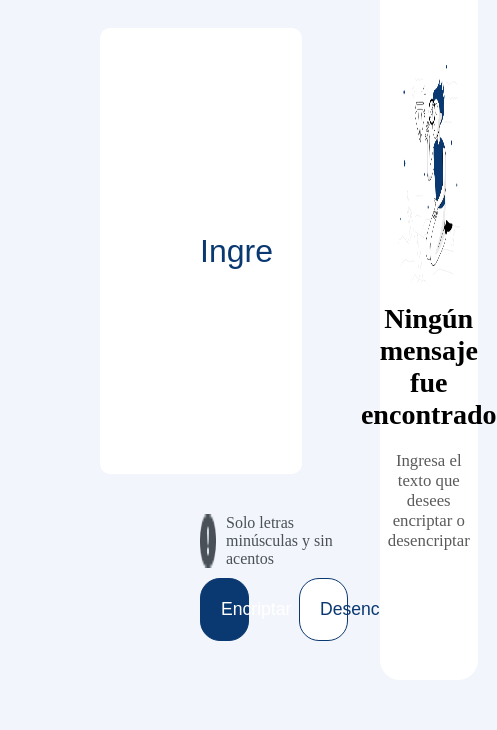
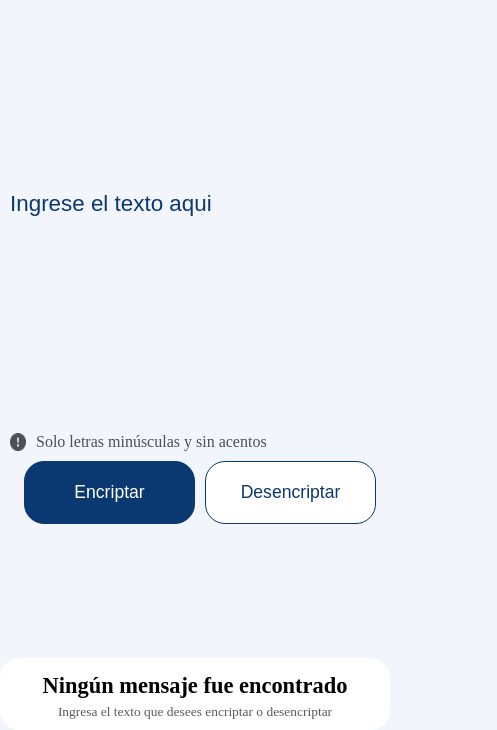
Before and after one commit to CristianDavidFajardoRojas/encryptExpress, a website: page src/view/index.html in a window 390 px wide. Shown: the part 114-844 px from the top of the page, 497 px wide, since content can reach past the window. Drawn offline with Linux system fonts and the light colour scheme.

Commit message:
style: :lipstick: Responsive design

```diff
--- a/src/css/index.css
+++ b/src/css/index.css
@@ -37,6 +37,7 @@ body {
 }
 
 .input_text {
+    background-color: var(--bg-tertiary);
     color: var(--color-secondary);
     text-align: start;
     padding: 30px;
@@ -113,3 +114,129 @@ body {
     font-size: .7em;
     color: rgb(90, 90, 90);
 }
+
+
+
+
+
+
+
+
+
+
+
+
+
+
+
+
+
+
+
+@media (max-width: 1000px){
+
+
+    body {
+        background-color: var(--bg-tertiary);
+        position: relative;
+        display: flex;
+        flex-direction: column;
+        height: 100vh;
+        width: 100vw;
+        padding: 0px;
+        padding-top: 30px;
+        gap: 0px;
+    }
+
+    .Add_Text {
+        padding-left: 0px;
+        height: 100%;
+        width: 100vw;
+        display: flex;
+        flex-direction: column;
+        gap: 10px;
+    }
+
+    .input_text {
+        background-color: var(--bg-tertiary);
+        color: var(--color-secondary);
+        text-align: start;
+        padding: 0px;
+        padding-left: 10px;
+        height: 60%;
+        width: 100%;
+        border: none;
+        border-radius: 10px;
+        font-size: 2rem;
+        position: relative;
+    }
+
+    .div_buttons {
+        padding-top: 0px;
+        padding-left: 10px;
+        display: flex;
+        gap: 10px;
+        display: flex;
+        flex-direction: column;
+    }
+
+    ::-webkit-input-placeholder{
+        font-size: .7em;
+        color: var(--color-secondary);
+    }
+
+    #solo_letras{
+        display: flex;
+        gap: 10px;
+        color: var(--color-tertiary);
+        }
+
+    .div_buttons > div > button {
+        font-size: 1.1em;
+        width: 45%;
+        padding: 20px;
+        border: none;
+        border-radius: 20px;
+        color: white;
+        background-color: var(--bg-button-prymary);
+        border: 1px solid var(--bg-button-prymary);
+    }
+
+    #desencriptar_button {
+        background-color: var(--bg-quarter);
+        color: var(--bg-button-prymary);
+    }
+
+    .div_div_buttons {
+        display: flex;
+        justify-content: center;
+        gap: 10px;
+    }
+
+    #section_derecha {
+        border-radius: 20px;
+        display: flex;
+        flex-direction: column;
+        align-items: center;
+        justify-content: center;
+        width: 100vw;
+        padding: 10px;
+        background-color: var(--bg-quarter);
+        position: relative;
+        gap: 5px;
+        font-size: 1.2em;
+        text-align: center;
+    }
+
+    #section_derecha > img {
+        width: 0%;
+        height: 0%;
+    }
+
+    #section_derecha > p {
+        font-size: .7em;
+        color: rgb(90, 90, 90);
+    }
+
+
+}
```
